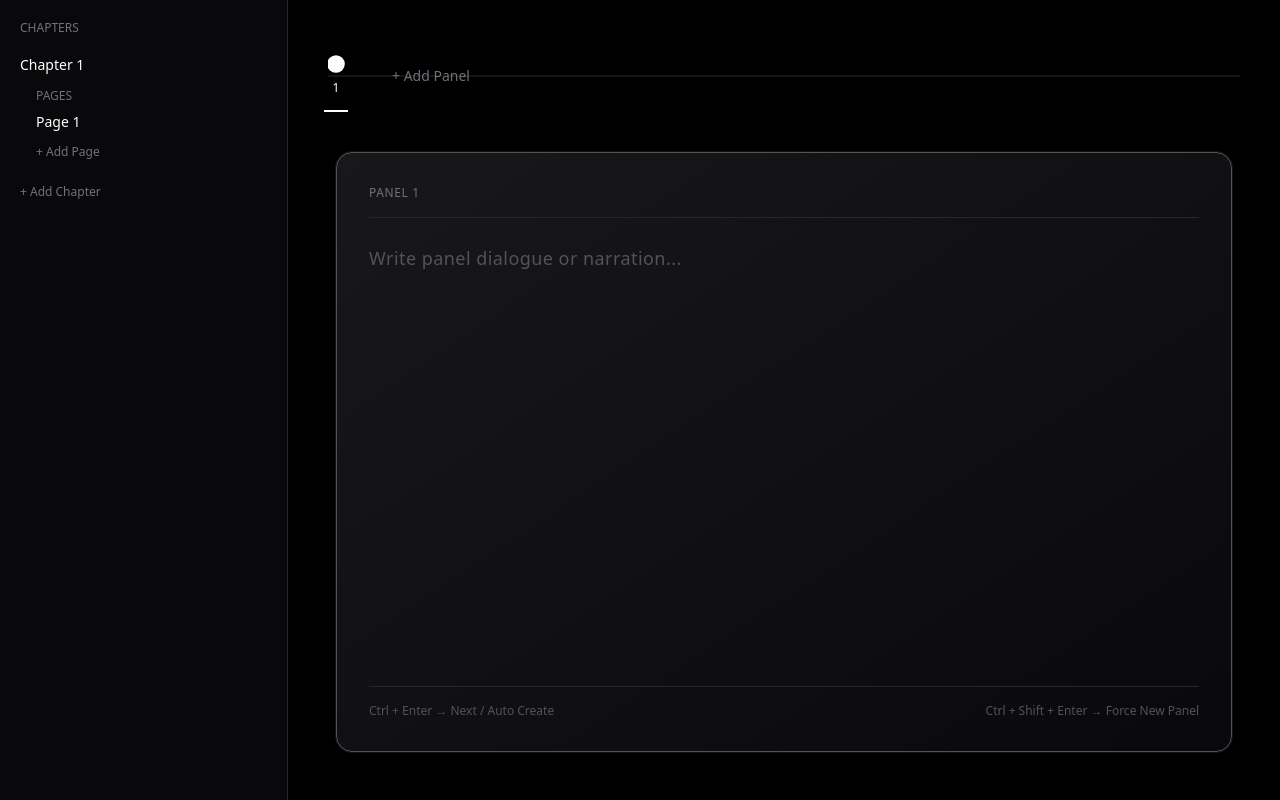
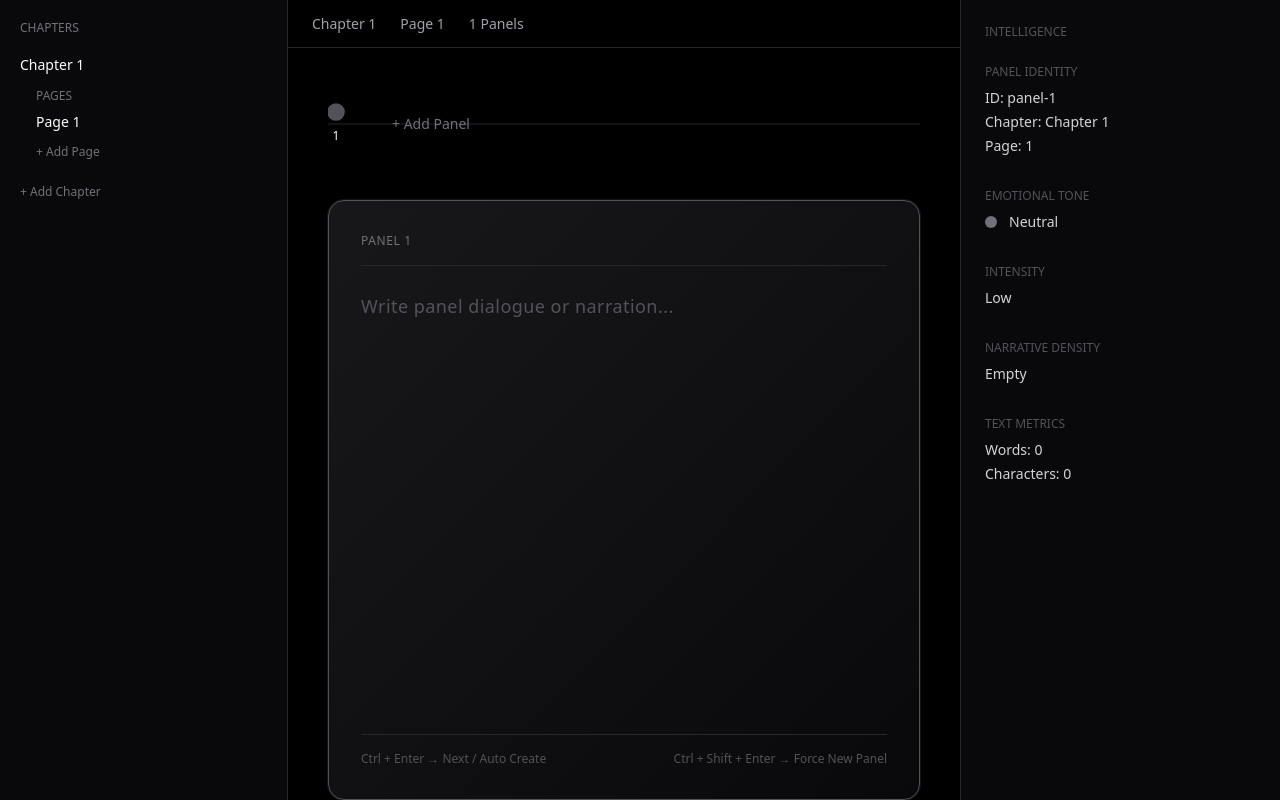
Before and after one commit to nb5542-ui/manga-frontend, a React (Vite) app: page / in a window 1280 px wide. Built offline with nearby package versions, Linux system fonts and the light colour scheme.

Commit message:
add visual emotional state projection to panel strip

```diff
--- a/src/pages/EditorPage.tsx
+++ b/src/pages/EditorPage.tsx
@@ -18,6 +18,7 @@ interface Chapter {
 }
 
 export default function EditorPage() {
+
   /* ===============================
      STATE
   =============================== */
@@ -40,9 +41,71 @@ export default function EditorPage() {
   const [currentPanelIndex, setCurrentPanelIndex] = useState(0)
 
   const currentChapter = chapters[currentChapterIndex]
-  const currentPage = currentChapter.pages[currentPageIndex]
-  const currentPanels = currentPage.panels
-  const currentPanel = currentPanels[currentPanelIndex]
+  const currentPage = currentChapter?.pages[currentPageIndex]
+  const currentPanels = currentPage?.panels ?? []
+
+  const currentPanel =
+    currentPanels[currentPanelIndex] || currentPanels[0]
+
+  /* ===============================
+     PANEL INTELLIGENCE (LOCAL SIMULATION)
+  =============================== */
+
+  const text = currentPanel?.text || ""
+
+  const wordCount = text.trim()
+    ? text.trim().split(/\s+/).length
+    : 0
+
+  const charCount = text.length
+
+  /* ===============================
+   ADVANCED LOCAL EMOTION DETECTION
+=============================== */
+
+const lowerText = text.toLowerCase()
+
+const positiveWords = [
+  "love", "hope", "trust", "peace", "smile",
+  "happy", "grateful", "kind", "thank you"
+]
+
+const negativeWords = [
+  "hate", "fear", "death", "pain", "anger",
+  "sad", "cry", "lonely"
+]
+
+const aggressionWords = [
+  "kill", "destroy", "hurt", "attack",
+  "shut up", "idiot", "stupid", "dumb",
+  "die", "fool", "loser"
+]
+
+let emotionalTone = "Neutral"
+
+// Check aggression first (strongest)
+if (aggressionWords.some(word => lowerText.includes(word))) {
+  emotionalTone = "Aggressive"
+}
+else if (negativeWords.some(word => lowerText.includes(word))) {
+  emotionalTone = "Dark"
+}
+else if (positiveWords.some(word => lowerText.includes(word))) {
+  emotionalTone = "Positive"
+}
+
+
+  const exclamations = (text.match(/!/g) || []).length
+  const questionMarks = (text.match(/\?/g) || []).length
+
+  let intensity = "Low"
+  if (exclamations + questionMarks > 3) intensity = "High"
+  else if (exclamations + questionMarks > 1) intensity = "Medium"
+
+  let narrativeState = "Empty"
+  if (wordCount > 0) narrativeState = "Light"
+  if (wordCount > 40) narrativeState = "Dense"
+  if (wordCount > 80) narrativeState = "Heavy"
 
   /* ===============================
      PANEL STRIP REFS
@@ -50,7 +113,43 @@ export default function EditorPage() {
 
   const stripRef = useRef<HTMLDivElement>(null)
   const panelRefs = useRef<(HTMLButtonElement | null)[]>([])
-  const [indicatorStyle, setIndicatorStyle] = useState({ left: 0, width: 0 })
+  const [indicatorStyle, setIndicatorStyle] = useState({
+    left: 0,
+    width: 0,
+  })
+
+  useEffect(() => {
+    panelRefs.current = []
+  }, [currentChapterIndex, currentPageIndex])
+
+  useEffect(() => {
+    const activeButton = panelRefs.current[currentPanelIndex]
+    const strip = stripRef.current
+
+    if (!activeButton || !strip) return
+
+    const buttonRect = activeButton.getBoundingClientRect()
+    const stripRect = strip.getBoundingClientRect()
+
+    const offset =
+      buttonRect.left -
+      stripRect.left -
+      stripRect.width / 2 +
+      buttonRect.width / 2
+
+    strip.scrollBy({
+      left: offset,
+      behavior: "smooth",
+    })
+
+    setIndicatorStyle({
+      left:
+        activeButton.offsetLeft +
+        activeButton.offsetWidth / 2 -
+        12,
+      width: 24,
+    })
+  }, [currentPanelIndex, currentPageIndex])
 
   /* ===============================
      PANEL ACTIONS
@@ -91,10 +190,6 @@ export default function EditorPage() {
     setCurrentPanelIndex(currentPanels.length)
   }
 
-  /* ===============================
-     PAGE ACTIONS
-  =============================== */
-
   const addPage = () => {
     setChapters((prevChapters) => {
       const updated = [...prevChapters]
@@ -107,18 +202,12 @@ export default function EditorPage() {
         panels: [{ id: "panel-1", text: "" }],
       })
 
-    // After safely mutating
       setCurrentPageIndex(newPageIndex)
       setCurrentPanelIndex(0)
 
       return updated
     })
   }
-
-
-  /* ===============================
-     CHAPTER ACTIONS
-  =============================== */
 
   const addChapter = () => {
     setChapters([
@@ -136,32 +225,49 @@ export default function EditorPage() {
     ])
   }
 
+
   const renameChapter = (index: number, title: string) => {
     const updated = [...chapters]
     updated[index].title = title
     setChapters(updated)
   }
-
   /* ===============================
-     STRIP INDICATOR
+   TONE DETECTOR FOR STRIP
 =============================== */
 
-  useEffect(() => {
-    const activeButton = panelRefs.current[currentPanelIndex]
-    const strip = stripRef.current
+const detectTone = (panelText: string) => {
+  const lower = panelText.toLowerCase()
 
-    if (activeButton && strip) {
-      const left =
-        activeButton.offsetLeft +
-        activeButton.offsetWidth / 2 -
-        12
+  const positiveWords = [
+    "love", "hope", "trust", "peace", "smile",
+    "happy", "grateful", "kind", "thank you"
+  ]
 
-      setIndicatorStyle({
-        left,
-        width: 24,
-      })
+  const negativeWords = [
+    "hate", "fear", "death", "pain", "anger",
+    "sad", "cry", "lonely"
+  ]
+
+  const aggressionWords = [
+    "kill", "destroy", "hurt", "attack",
+    "shut up", "idiot", "stupid", "dumb",
+    "die", "fool", "loser"
+  ]
+
+  if (aggressionWords.some(word => lower.includes(word))) {
+    return "Aggressive"
   }
-  }, [currentPanelIndex, currentPageIndex])
+  if (negativeWords.some(word => lower.includes(word))) {
+    return "Dark"
+  }
+  if (positiveWords.some(word => lower.includes(word))) {
+    return "Positive"
+  }
+
+  return "Neutral"
+}
+
+
 
   /* ===============================
      UI
@@ -172,14 +278,12 @@ export default function EditorPage() {
 
       {/* SIDEBAR */}
       <div className="w-72 border-r border-zinc-800 bg-zinc-950 p-5 overflow-y-auto">
-
         <div className="text-xs text-zinc-500 uppercase mb-4">
           Chapters
         </div>
 
         {chapters.map((chapter, cIndex) => (
           <div key={chapter.id} className="mb-4">
-
             <input
               value={chapter.title}
               onChange={(e) => renameChapter(cIndex, e.target.value)}
@@ -197,7 +301,6 @@ export default function EditorPage() {
 
             {cIndex === currentChapterIndex && (
               <div className="ml-4 mt-3">
-
                 <div className="text-xs text-zinc-500 uppercase mb-2">
                   Pages
                 </div>
@@ -238,26 +341,32 @@ export default function EditorPage() {
         </button>
       </div>
 
-      {/* MAIN WORKSPACE */}
-      <div className="flex-1 flex flex-col px-10 py-10 overflow-auto">
+      {/* CENTER COLUMN */}
+      <div className="flex-1 flex flex-col">
+
+        <div className="h-12 border-b border-zinc-800 flex items-center px-6 text-sm text-zinc-400">
+          <div className="flex gap-6">
+            <span>{currentChapter?.title}</span>
+            <span>Page {currentPageIndex + 1}</span>
+            <span>{currentPanels.length} Panels</span>
+          </div>
+        </div>
+
+        <div className="flex-1 px-10 py-10 overflow-auto">
 
           {/* PANEL STRIP */}
           <div className="relative mb-10">
-
             <div className="absolute top-1/2 left-0 w-full h-px bg-zinc-800 -translate-y-1/2" />
-
             <div
               className="absolute bottom-0 h-[2px] bg-white transition-all duration-300"
               style={indicatorStyle}
             />
-
             <div
               ref={stripRef}
-            className="relative flex items-center gap-6 overflow-x-auto py-4"
+              className="relative flex items-center gap-6 overflow-x-auto py-4 scroll-smooth"
             >
               {currentPanels.map((_, index) => {
                 const isActive = index === currentPanelIndex
-
                 return (
                   <button
                     key={index}
@@ -266,14 +375,23 @@ export default function EditorPage() {
                     className="flex flex-col items-center group"
                   >
                     <div
-                    className={`w-4 h-4 rounded-full ${
-                      isActive
-                        ? "bg-white scale-110"
-                        : "bg-zinc-600 group-hover:bg-zinc-400"
-                    }`}
+  className={`w-4 h-4 rounded-full transition-all duration-200 ${
+    isActive ? "scale-110" : ""
+  } ${
+    (() => {
+      const tone = detectTone(currentPanels[index].text)
+
+      if (tone === "Positive") return "bg-green-500"
+      if (tone === "Dark") return "bg-red-500"
+      if (tone === "Aggressive") return "bg-orange-500"
+
+      return "bg-zinc-600"
+    })()
+  } group-hover:brightness-125`}
 />
+
                     <span
-                    className={`mt-2 text-xs ${
+                      className={`mt-2 text-xs transition-colors ${
                         isActive
                           ? "text-white"
                           : "text-zinc-500 group-hover:text-zinc-300"
@@ -297,6 +415,7 @@ export default function EditorPage() {
           {/* PANEL EDITOR */}
           <div className="flex justify-center">
             <div className="w-full max-w-4xl">
+              {currentPanel && (
                 <PanelEditor
                   key={`${currentChapterIndex}-${currentPageIndex}-${currentPanelIndex}`}
                   panelNumber={currentPanelIndex + 1}
@@ -308,9 +427,85 @@ export default function EditorPage() {
                   hasNext={currentPanelIndex < currentPanels.length - 1}
                   hasPrev={currentPanelIndex > 0}
                 />
+              )}
             </div>
           </div>
+
         </div>
+      </div>
+
+      {/* INTELLIGENCE PANEL */}
+      <div className="w-80 border-l border-zinc-800 bg-zinc-950 p-6 text-sm">
+
+        <div className="uppercase text-xs mb-6 text-zinc-600">
+          Intelligence
+        </div>
+
+        {currentPanel ? (
+          <div className="space-y-8 text-zinc-300">
+
+            <div>
+              <div className="text-xs uppercase text-zinc-600 mb-2">
+                Panel Identity
+              </div>
+              <div className="space-y-1">
+                <div>ID: {currentPanel.id}</div>
+                <div>Chapter: {currentChapter?.title}</div>
+                <div>Page: {currentPageIndex + 1}</div>
+              </div>
+            </div>
+
+            <div>
+              <div className="text-xs uppercase text-zinc-600 mb-2">
+                Emotional Tone
+              </div>
+              <div className="flex items-center gap-3">
+                <div className={`w-3 h-3 rounded-full ${
+                  emotionalTone === "Positive"
+                    ? "bg-green-500"
+                    : emotionalTone === "Dark"
+                    ? "bg-red-500"
+                    : emotionalTone === "Aggressive"
+                    ? "bg-orange-500"
+                    : "bg-zinc-500"
+                }`} />
+                <span>{emotionalTone}</span>
+              </div>
+            </div>
+
+            <div>
+              <div className="text-xs uppercase text-zinc-600 mb-2">
+                Intensity
+              </div>
+              <div>{intensity}</div>
+            </div>
+
+            <div>
+              <div className="text-xs uppercase text-zinc-600 mb-2">
+                Narrative Density
+              </div>
+              <div>{narrativeState}</div>
+            </div>
+
+            <div>
+              <div className="text-xs uppercase text-zinc-600 mb-2">
+                Text Metrics
+              </div>
+              <div className="space-y-1">
+                <div>Words: {wordCount}</div>
+                <div>Characters: {charCount}</div>
+              </div>
+            </div>
+
+          </div>
+        ) : (
+          <div className="text-zinc-500">
+            Select a panel to analyze.
+          </div>
+        )}
+
+      </div>
+
     </div>
   )
 }
```
Lines whose indentation alone changed are shown as unchanged.
